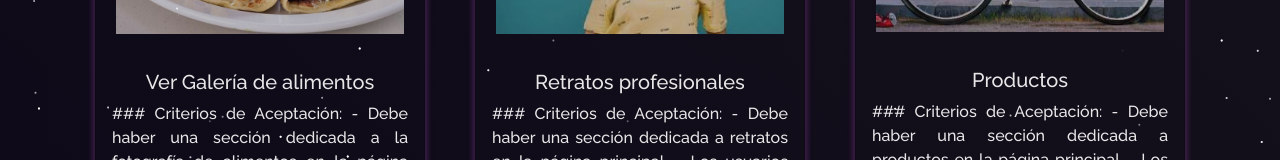
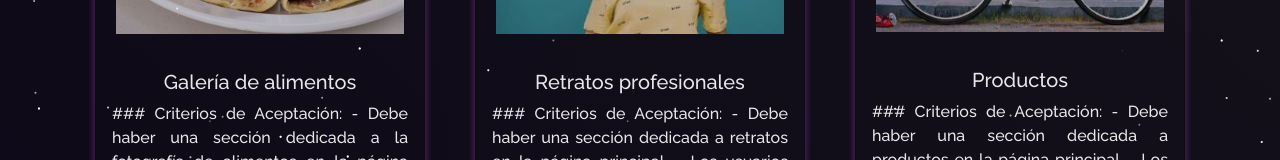
Before and after one commit to lenguajeIII/mi-proyecto-react, a React (Create React App) app: page /galeria in a window 1280 px wide. Shown: the part 481-641 px from the top of the page. Built offline with nearby package versions, Linux system fonts and the light colour scheme.

Commit message:
Update Galerias.js
Update Galeria

```diff
--- a/src/PAGES/Galerias.js
+++ b/src/PAGES/Galerias.js
@@ -29,7 +29,7 @@ function Galerias() {
 
               imgPath={baleada}
               isBlog={false}
-              title="Ver Galería de alimentos"
+              title="Galería de alimentos"
 
               description="
               ### Criterios de Aceptación:
```
